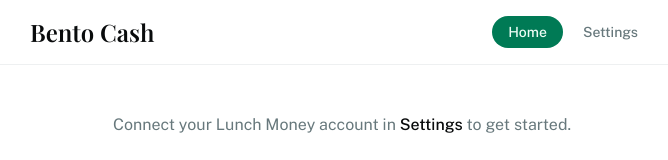
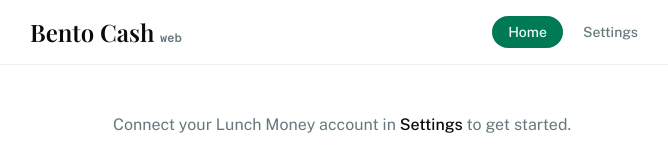
Before and after one commit to chintans1/bento-cash-web, a Next.js app: page / in a window 1280 px wide. Shown: the top 160 px of the page, without its empty margins (298-966 px from the left). Built offline with nearby package versions, Linux system fonts and the light colour scheme; a web font is replaced by a local one.

Commit message:
Add (web) to header

```diff
--- a/components/header.tsx
+++ b/components/header.tsx
@@ -15,7 +15,10 @@
   return (
     <header className="sticky top-0 z-10 border-b border-border/60 bg-background/80 backdrop-blur-sm">
       <div className="mx-auto flex max-w-2xl items-center justify-between px-6 py-4">
-        <span className="font-heading text-2xl font-semibold">Bento Cash</span>
+        <span className="font-heading text-2xl font-semibold">
+          Bento Cash{" "}
+          <span className="font-mono text-xs text-muted-foreground">web</span>
+        </span>
         <nav className="flex items-center gap-1">
           {NAV_LINKS.map(({ href, label }) => (
             <Link
```
Also changed, not shown: 1 other file (tests, documents, lock files or other folders).
